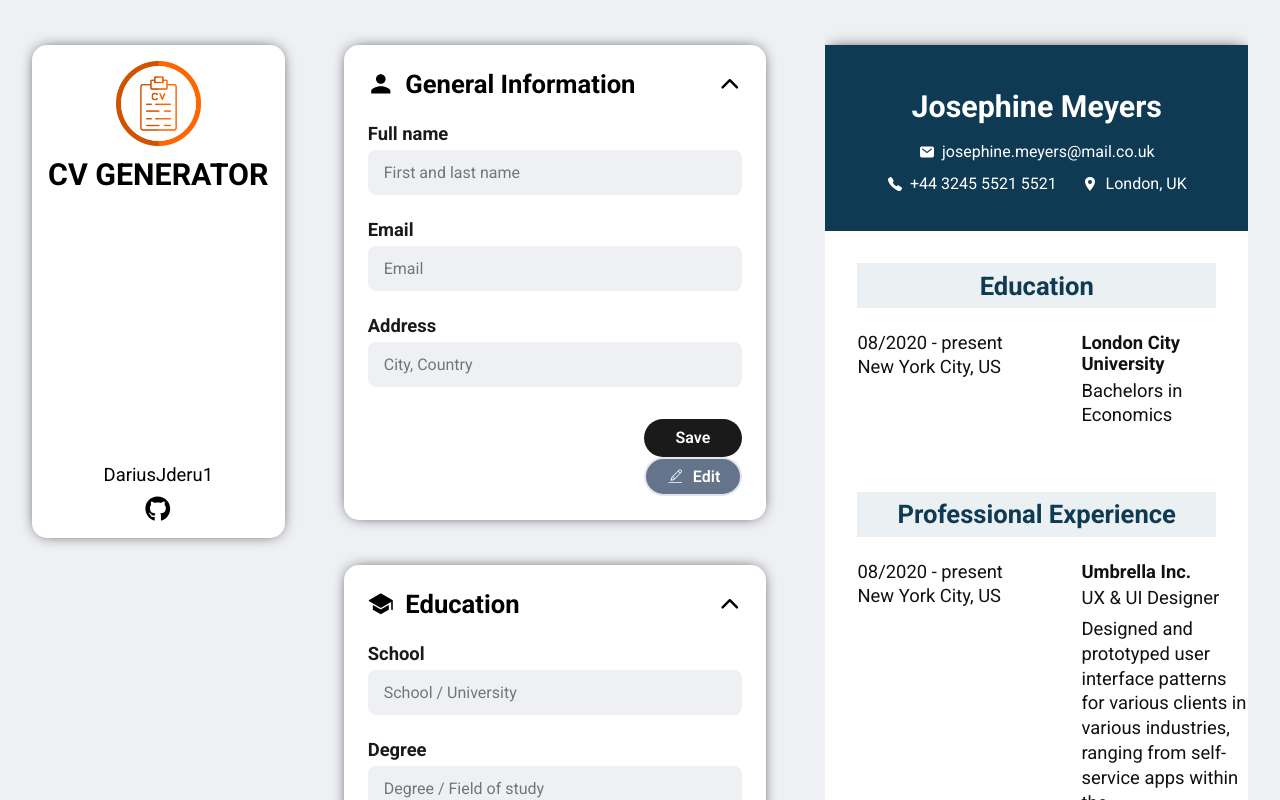
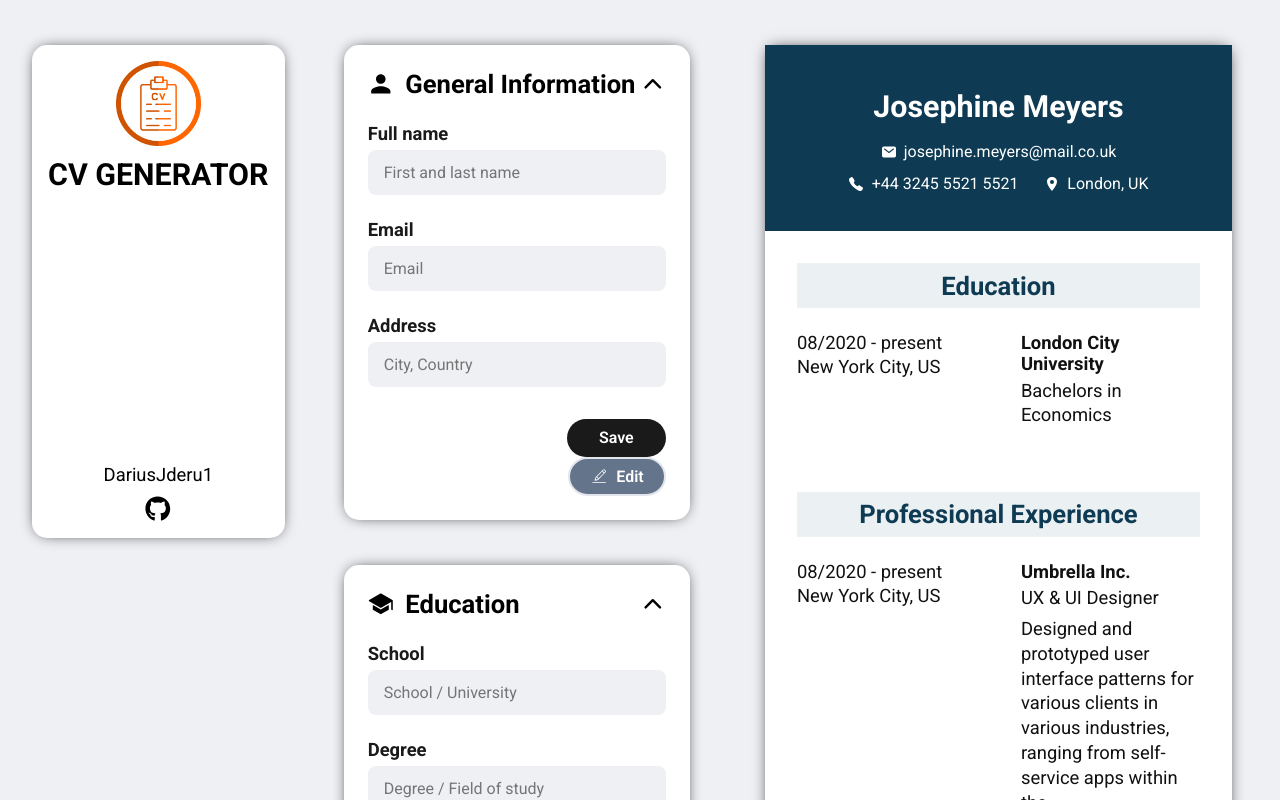
Before and after one commit to DariusJderu1/CV-builder, a React (Vite) app: page / in a window 1280 px wide. Built offline with nearby package versions, Linux system fonts and the light colour scheme.

Commit message:
Fix shadow and size for previewcomponent

```diff
--- a/src/styles/app/Preview.css
+++ b/src/styles/app/Preview.css
@@ -1,10 +1,10 @@
 /* Page */
 .preview-shell {
 
-    flex: 1;
+    flex: 1.35;
 
     min-width: 420px;
-    padding: 2.8rem 0;
+    padding: 2.8rem 1rem;
 
     display: flex;
     justify-content: center;
```
Also changed, not shown: src/styles/index.css (+2 -9 lines).
